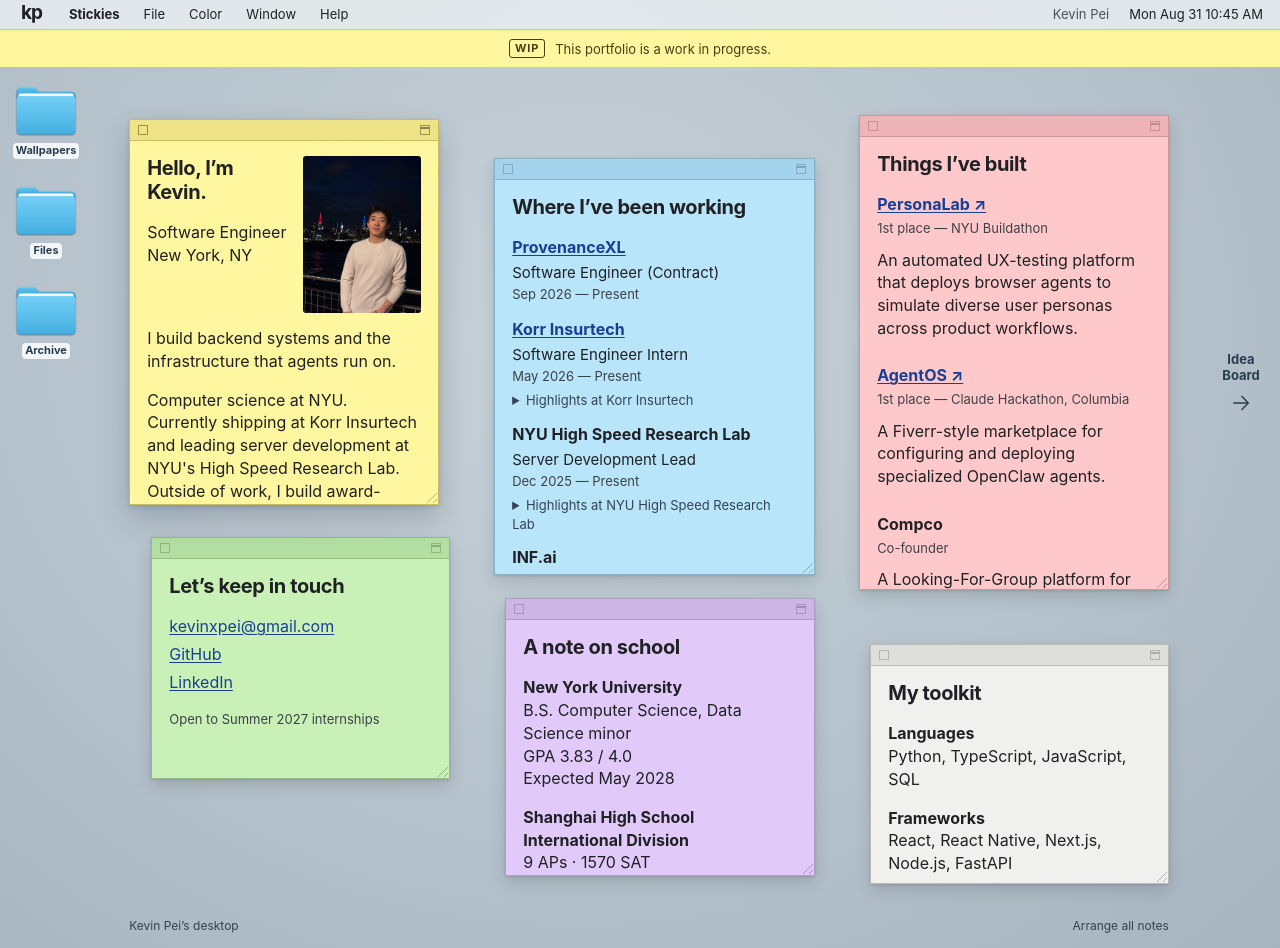
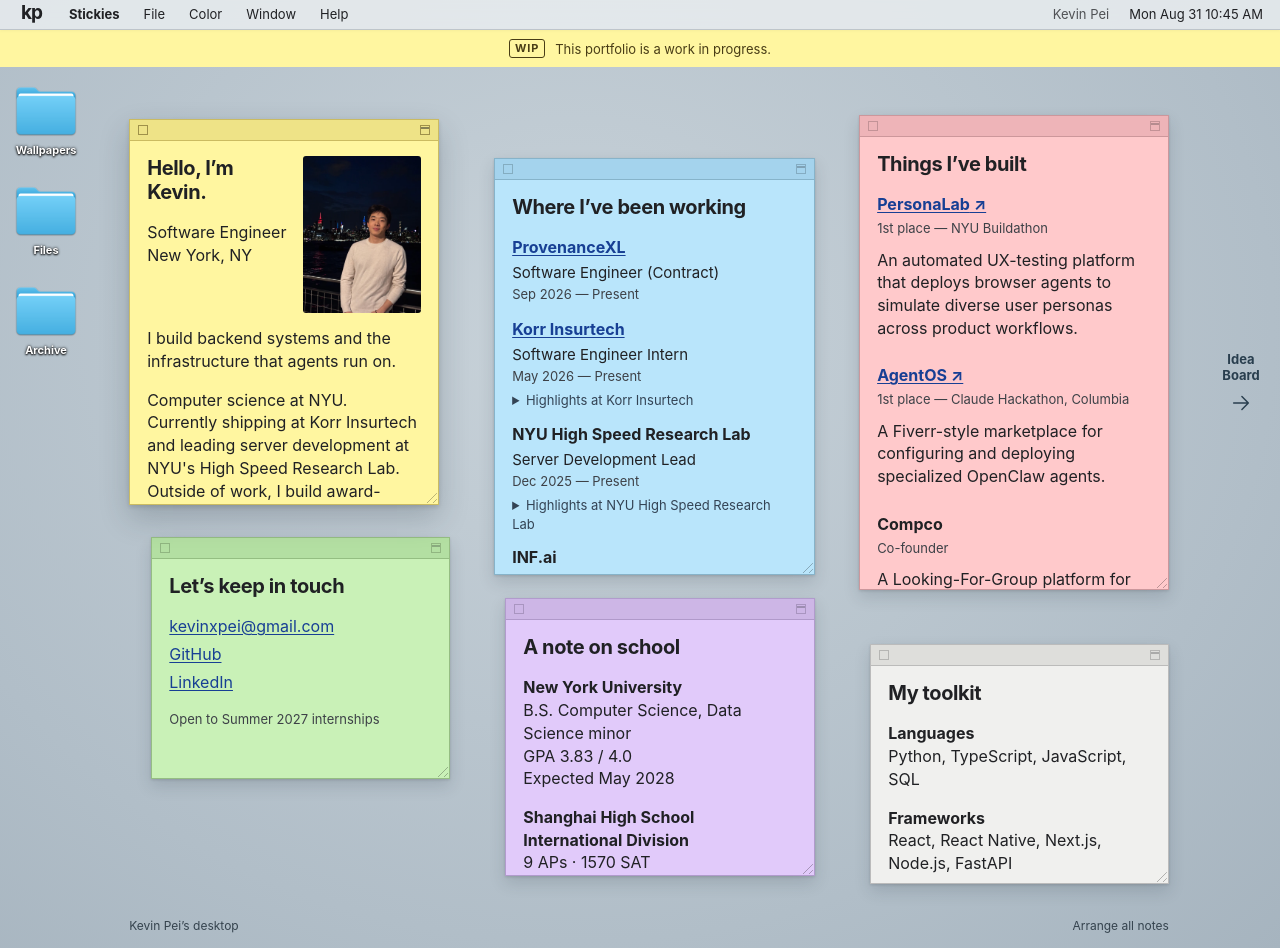
Before and after one commit to ktpei/portfolio, a Next.js app: page / in a window 1280 px wide. Built offline with nearby package versions, Linux system fonts and the light colour scheme.

Commit message:
Remove solid backings from desktop labels

```diff
--- a/src/app/stickies/stickies.module.css
+++ b/src/app/stickies/stickies.module.css
@@ -1,5 +1,6 @@
 .desktop {
   --desktop-ink: #202124;
+  --desktop-label-shadow: 0 1px 2px #000, 0 0 3px #000;
   background: radial-gradient(ellipse at 45% 35%, #c8d2d9 0%, #b1bec8 70%, #a6b4bf 100%);
   min-height: 100dvh;
   color: var(--desktop-ink);
@@ -13,7 +14,9 @@
 .desktop :is(button, a, summary):focus-visible { outline: 2px solid #1859a5; outline-offset: 3px; }
 .desktop ::selection { background: #82b5e8; color: #111; }
 .wallpaperBackdrop { position: fixed; inset: 0; z-index: -1; background-position: center; background-size: cover; }
-.customWallpaper :is(.edgeLink > span, .footer > span, .footer > button, .empty) { background: #f3f6f8; border-radius: 6px; }
+.customWallpaper :is(.footer > span, .footer > button, .empty) { background: #f3f6f8; border-radius: 6px; }
+.customWallpaper .edgeLink { color: #fff; text-shadow: var(--desktop-label-shadow); }
+.customWallpaper .edgeLink svg { filter: drop-shadow(0 1px 2px #000); }
 .customWallpaper .footer > :is(span, button) { width: auto; padding: 5px 8px; }
 .menuBar { height: 30px; position: sticky; top: 0; z-index: 50; display: flex; align-items: stretch; padding: 0 17px; background: #e8eceee0; border-bottom: 1px solid #77828a55; box-shadow: 0 1px 3px #0000000a; backdrop-filter: blur(20px); font-family: -apple-system, BlinkMacSystemFont, Arial, sans-serif; font-size: 13px; }
 .brand { display: flex; align-items: center; padding: 0 15px 2px 4px; font-weight: 750; letter-spacing: -1px; font-size: 19px; }
--- a/src/app/stickies/wallpapers.module.css
+++ b/src/app/stickies/wallpapers.module.css
@@ -17,8 +17,7 @@
 }
 
 .folder[data-position-restored="false"] { visibility: hidden; }
-.folder span { padding: 1px 3px; border-radius: 4px; background: #f3f6f8; color: #293e4e; font-size: 11px; font-weight: 650; line-height: 1.2; }
-.folder:focus span { background: #0a63c9; color: #fff; }
+.folder span { padding: 1px 3px; color: #fff; text-shadow: var(--desktop-label-shadow); font-size: 11px; font-weight: 650; line-height: 1.2; }
 .folder:focus img { background: #1c30422e; border-radius: 5px; }
 .folder img { flex: none; pointer-events: none; }
 .emptyFolder { display: grid; min-height: 140px; place-items: center; color: #4b5964; font-size: 13px; }
```
Also changed, not shown: 1 other file (tests, documents, lock files or other folders).
